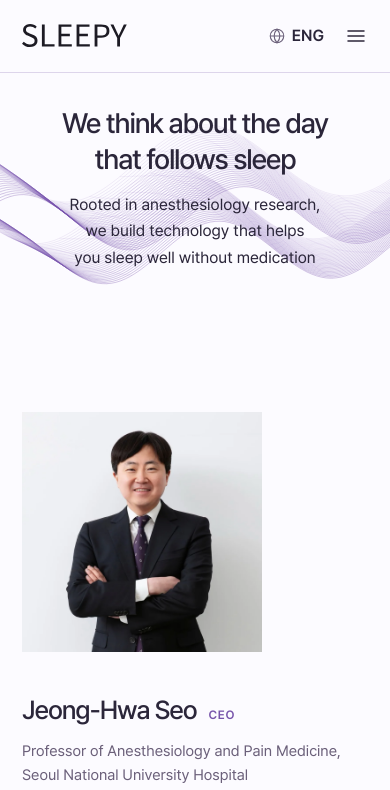
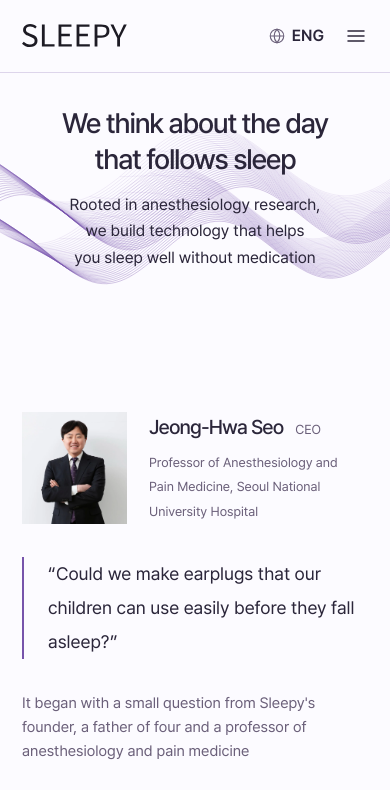
Before and after one commit to miniintern-sleepy/sleepy, a Next.js app: page /en/company in a window 390 px wide. Shown: the top 790 px of the page. Built offline with nearby package versions, Linux system fonts and the light colour scheme.

Commit message:
fix: 모바일 회사 대표 소개 배치 조정 #98

```diff
--- a/src/app/[lang]/company/_components/CeoSection.tsx
+++ b/src/app/[lang]/company/_components/CeoSection.tsx
@@ -21,15 +21,15 @@ export default function CeoSection({
       className="company-content company-section"
     >
       <div
-        className={`grid items-center gap-10 ${
+        className={`company-ceo-layout grid items-center gap-10 ${
           copy.photo
-            ? "md:grid-cols-[320px_1fr] md:gap-12 lg:grid-cols-[minmax(0,544px)_1fr] lg:gap-24"
+            ? "company-ceo-layout-with-photo md:grid-cols-[320px_1fr] md:gap-12 lg:grid-cols-[minmax(0,544px)_1fr] lg:gap-24"
             : ""
         }`}
       >
         {/* 대표 사진이 없으면 사진 칸을 숨긴다(F-02). */}
         {copy.photo && (
-          <Reveal>
+          <Reveal className="company-ceo-photo-wrap">
             <Image
               src={copy.photo}
               alt={copy.photoAlt}
@@ -40,14 +40,18 @@ export default function CeoSection({
             />
           </Reveal>
         )}
-        <Reveal>
+        <Reveal className="company-ceo-copy">
           <div className="flex items-baseline gap-3">
-            <h2 className="text-detail-heading text-ink md:text-detail-heading">
+            <h2 className="text-detail-heading text-ink max-[520px]:text-founder-name md:text-detail-heading">
               {copy.name}
             </h2>
-            <p className="text-kicker text-violet">CEO</p>
+            <p className="text-kicker text-violet max-[520px]:text-meta max-[520px]:text-muted">
+              CEO
+            </p>
           </div>
-          <p className="mt-3 text-copy-large text-muted">{copy.role}</p>
+          <p className="mt-3 text-copy-large text-muted max-[520px]:mt-2 max-[520px]:text-meta">
+            {copy.role}
+          </p>
           {/* 기술 화면의 세로선 모티프를 따라 가는 보라 선을 옆에 둔다. */}
           <blockquote className="mt-8 max-w-160 border-l-2 border-violet pl-6 text-science-subtitle text-ink md:mt-10 lg:text-research-heading">
             {copy.quote}
--- a/src/app/[lang]/company/company.css
+++ b/src/app/[lang]/company/company.css
@@ -378,8 +378,37 @@
  * - 걸음 제목: 아래 연표가 왼쪽 정렬이라 제목도 왼쪽에 맞춘다.
  */
 @media (max-width: 520px) {
+  .company-ceo-layout-with-photo {
+    grid-template-columns: 105px minmax(0, 1fr);
+    grid-template-rows: 1fr auto auto;
+    gap: 0 22px;
+    align-items: start;
+  }
+  .company-ceo-photo-wrap {
+    grid-column: 1;
+    grid-row: 1 / span 3;
+  }
   .company-ceo-photo {
-    max-width: 240px;
+    width: 105px;
+    max-width: none;
+    height: auto;
+    aspect-ratio: auto;
+  }
+  .company-ceo-layout-with-photo .company-ceo-copy {
+    display: contents;
+  }
+  .company-ceo-layout-with-photo .company-ceo-copy > div:first-child {
+    grid-column: 2;
+    grid-row: 2;
+  }
+  .company-ceo-layout-with-photo .company-ceo-copy > p {
+    grid-column: 2;
+    grid-row: 3;
+  }
+  .company-ceo-layout-with-photo .company-ceo-copy > blockquote,
+  .company-ceo-layout-with-photo .company-ceo-copy > div:not(:first-child),
+  .company-ceo-layout-with-photo .company-ceo-copy > ul {
+    grid-column: 1 / -1;
   }
   .company-about-table > div {
     grid-template-columns: 72px minmax(0, 1fr);
```
